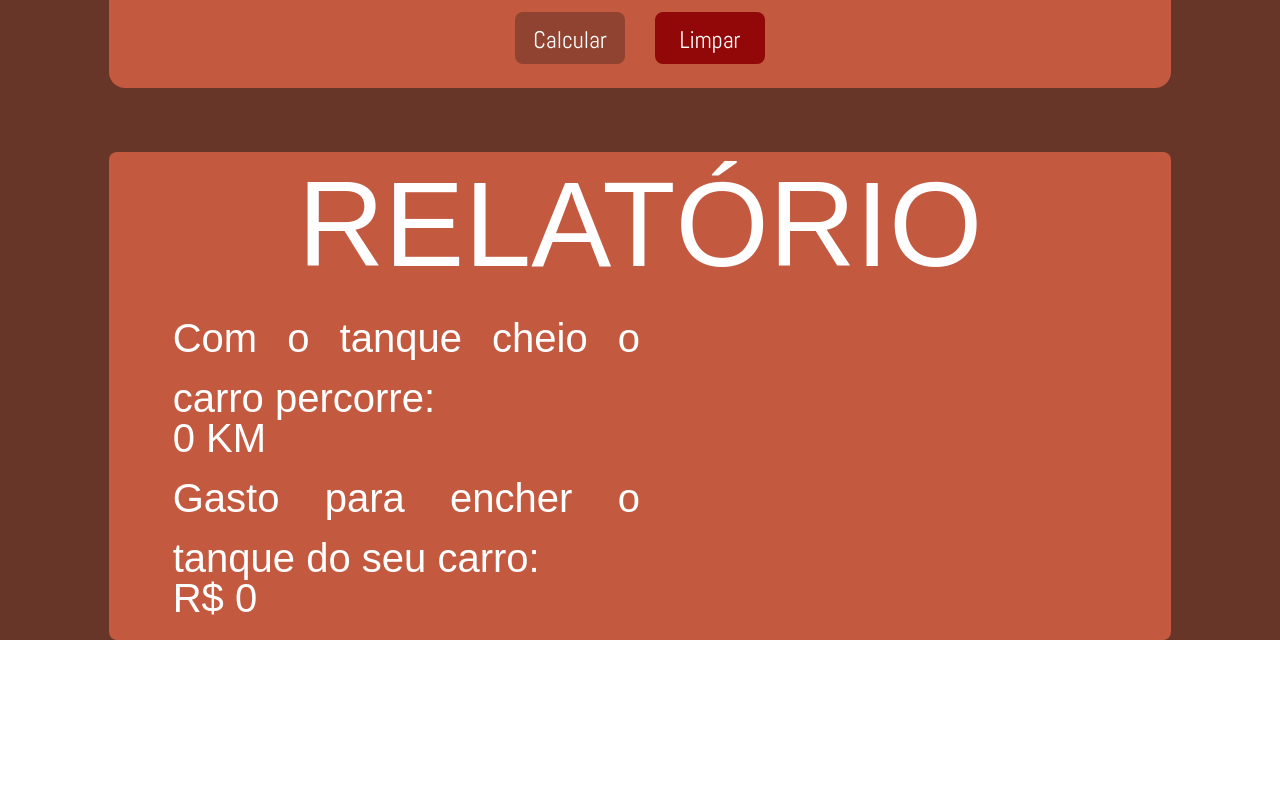
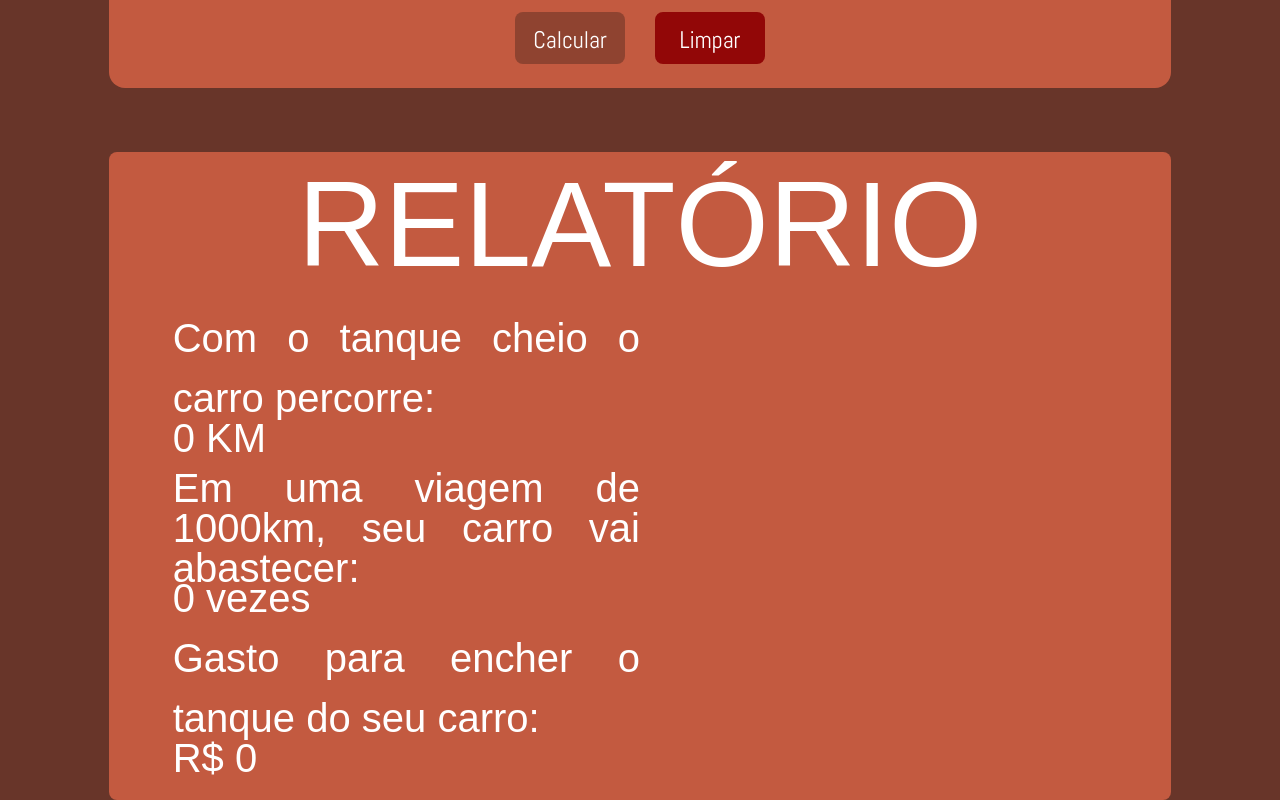
Before and after one commit to Guilherme-Ferreira-Tombini/Fisher-combustion, a Next.js app: page / in a window 1280 px wide. Shown: the part 2057-2857 px from the top of the page. Before the commit the page ends 2697 px from the top, so only its background shows below. Built offline with nearby package versions, Linux system fonts and the light colour scheme; a web font is replaced by a local one.

Commit message:
feat: added form field for 1000 kilometer trip

```diff
--- a/src/app/components/Calculate.tsx
+++ b/src/app/components/Calculate.tsx
@@ -10,6 +10,7 @@ export default function Calculate(){
     const [combustivel, setCombustivel] = useState("");
     const [KM_percorre, setKM_percorre] = useState<number>(0.0);
     const [gasto_tanque_total, setGasto_tanque_total] = useState<number>(0.0);
+    const [vezes_abastecido, setVezes_abastecido] = useState<number>(0);
 
     function calculate() {
         let campKMLValue = parseFloat(quilometroPorLitro);
@@ -42,6 +43,10 @@ export default function Calculate(){
         }else{
           setKM_percorre(campTTValue * campKMLValue);
           setGasto_tanque_total(campTCValue * campTTValue);
+
+          let conta = 1000 / campKMLValue;
+          let vezesAbastecido = conta/campTTValue;
+          setVezes_abastecido(Math.ceil(vezesAbastecido));
 
           const Toast = Swal.mixin({
             toast: true,
@@ -143,7 +148,7 @@ export default function Calculate(){
                   onClick={clear}/>
             </div>
         </div>
-        <DataReport KMLValue={KM_percorre} Gasto_tanque={gasto_tanque_total}/>
+        <DataReport KMLValue={KM_percorre} VezesAbastecido={vezes_abastecido} Gasto_tanque={gasto_tanque_total}/>
     </>
     );
 }
--- a/src/app/components/DataReport.tsx
+++ b/src/app/components/DataReport.tsx
@@ -12,6 +12,13 @@ export default function DataReport(props:any){
                     </span>
                     <span className="mt-[-20px] text-normal">
                         {" " + props.KMLValue} KM
+                    </span>
+
+                    <span className="text-justify leading-none text-bold">
+                        Em uma viagem de 1000km, seu carro vai abastecer:
+                    </span>
+                    <span className="mt-[-20px] text-normal">
+                        {" " + props.VezesAbastecido} vezes
                     </span>
 
                     <span className="text-justify text-bold">
```
